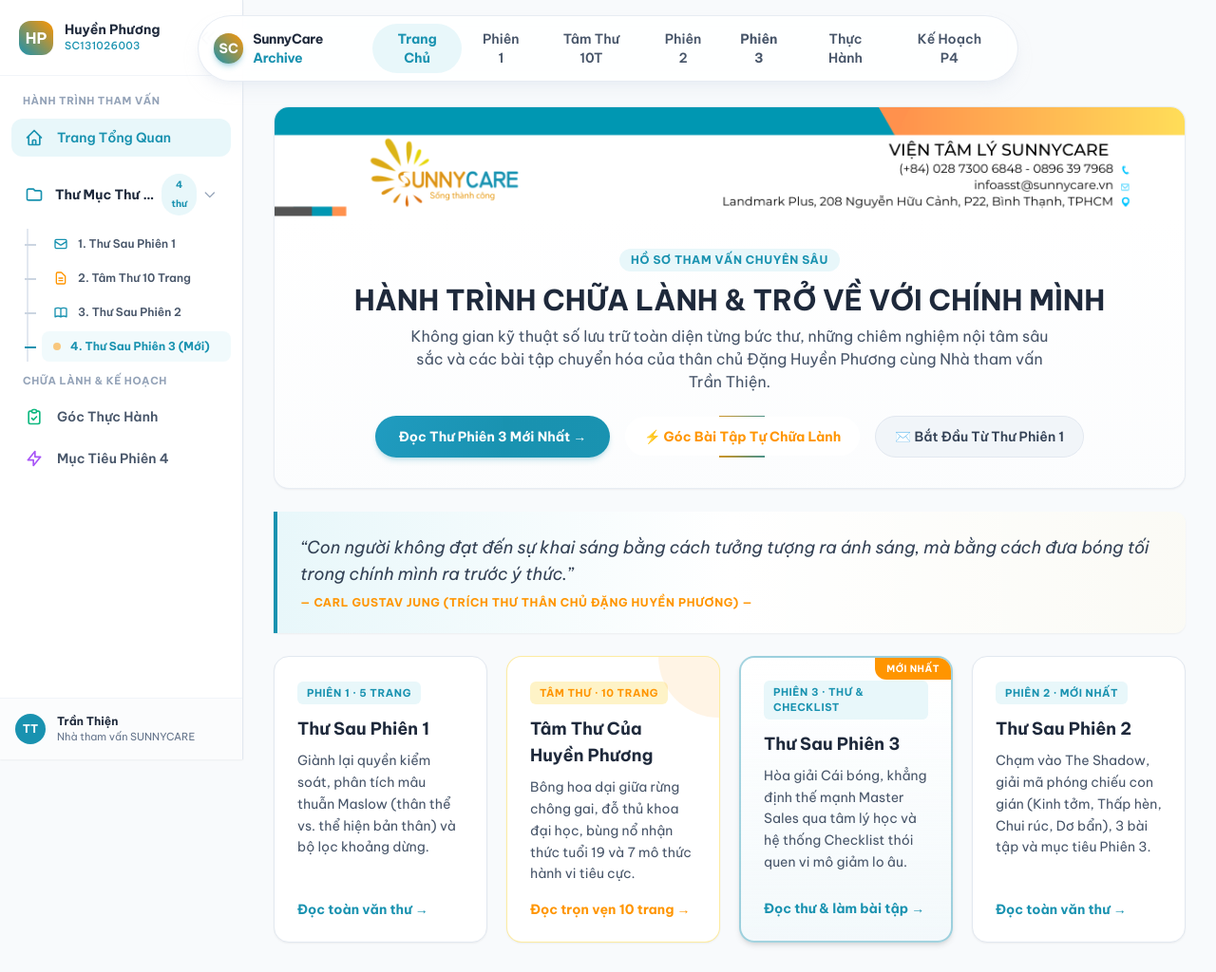
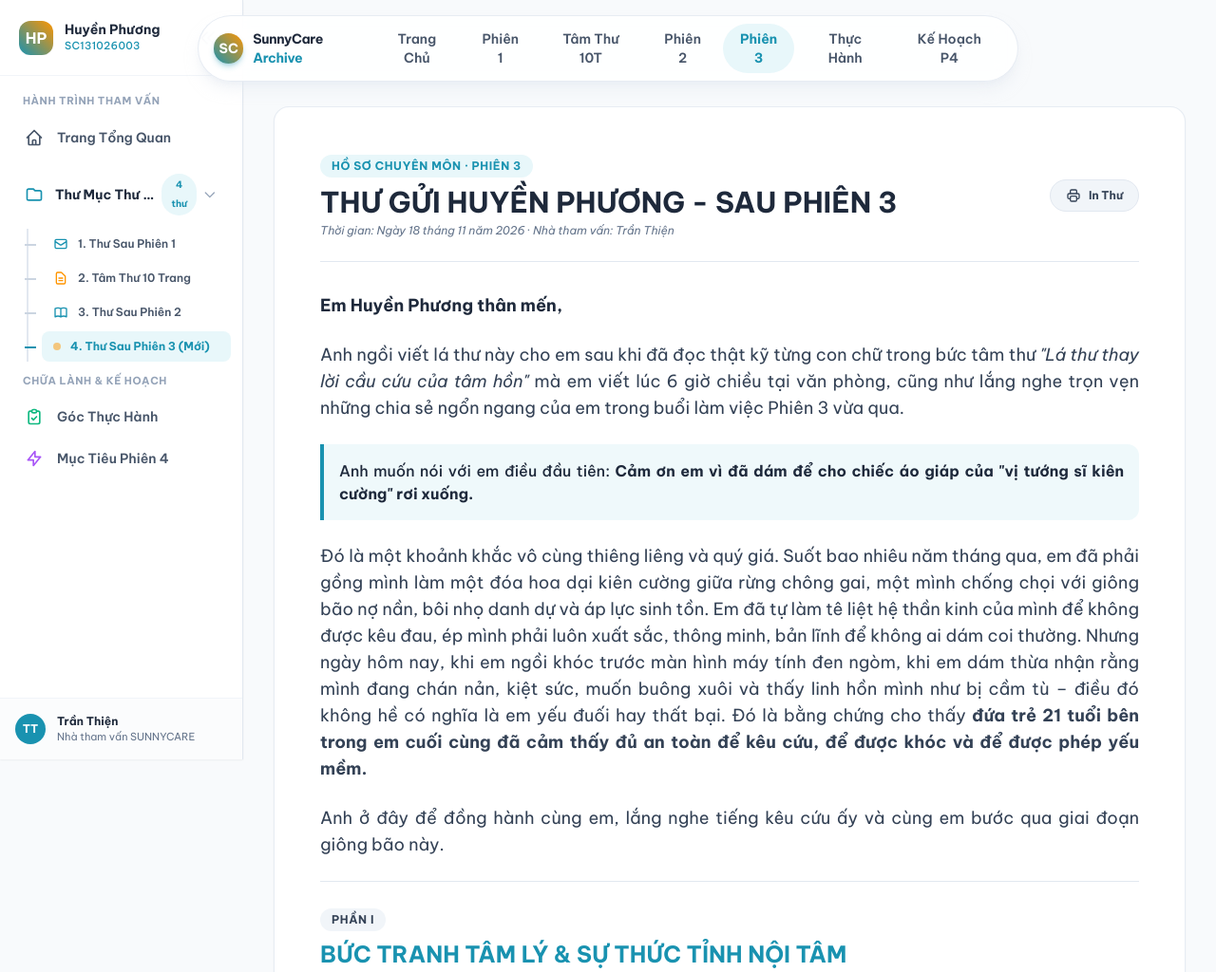
Before and after one commit to paultran190521-cmd/huyen-phuong, a plain HTML site: page index.html in a window 1280 px wide. Shown: the top 1024 px of the page at 95% size. Drawn offline with nearby package versions, Linux system fonts and the light colour scheme.

Commit message:
feat: Set Letter 3 as default active view on initial page load

```diff
--- a/index.html
+++ b/index.html
@@ -112,7 +112,7 @@
 
       <!-- Center Links (Floating Pill Tabs) -->
       <div class="flex items-center gap-1 sm:gap-1.5 text-xs sm:text-sm font-semibold">
-        <button onclick="switchTab('home')" class="nav-pill px-3 py-1.5 rounded-full transition-all text-[#1992b0] bg-sunny-light font-bold" data-target="home">
+        <button onclick="switchTab('home')" class="nav-pill px-3 py-1.5 rounded-full transition-all text-slate-600 hover:text-[#1992b0] hover:bg-slate-100" data-target="home">
           Trang Chủ
         </button>
         <button onclick="switchTab('letter1')" class="nav-pill px-3 py-1.5 rounded-full transition-all text-slate-600 hover:text-[#1992b0] hover:bg-slate-100" data-target="letter1">
@@ -124,7 +124,7 @@
         <button onclick="switchTab('letter2')" class="nav-pill px-3 py-1.5 rounded-full transition-all text-slate-600 hover:text-[#1992b0] hover:bg-slate-100" data-target="letter2">
           Phiên 2
         </button>
-        <button onclick="switchTab('letter3')" class="nav-pill px-3 py-1.5 rounded-full transition-all text-slate-600 hover:text-[#1992b0] hover:bg-slate-100 font-bold" data-target="letter3">
+        <button onclick="switchTab('letter3')" class="nav-pill px-3 py-1.5 rounded-full transition-all text-[#1992b0] bg-sunny-light font-bold" data-target="letter3">
           Phiên 3
         </button>
         <button onclick="switchTab('practice')" class="nav-pill px-3 py-1.5 rounded-full transition-all text-slate-600 hover:text-[#1992b0] hover:bg-slate-100 hidden md:inline-block" data-target="practice">
@@ -171,7 +171,7 @@
           </div>
 
           <!-- Trang Tổng Quan -->
-          <button onclick="switchTab('home')" class="sidebar-btn w-full flex items-center gap-3.5 px-3.5 py-2.5 rounded-xl text-sm font-semibold text-[#1992b0] bg-sunny-light transition-colors" data-target="home">
+          <button onclick="switchTab('home')" class="sidebar-btn w-full flex items-center gap-3.5 px-3.5 py-2.5 rounded-xl text-sm font-semibold text-slate-600 hover:text-[#1992b0] hover:bg-slate-50 transition-colors" data-target="home">
             <svg class="w-5 h-5 flex-shrink-0" fill="none" stroke="currentColor" viewBox="0 0 24 24"><path stroke-linecap="round" stroke-linejoin="round" stroke-width="2" d="M3 12l2-2m0 0l7-7 7 7M5 10v10a1 1 0 001 1h3m10-11l2 2m-2-2v10a1 1 0 01-1 1h-3m-6 0a1 1 0 001-1v-4a1 1 0 011-1h2a1 1 0 011 1v4a1 1 0 001 1m-6 0h6"/></svg>
             <span class="sidebar-text truncate">Trang Tổng Quan</span>
           </button>
@@ -229,7 +229,7 @@
               <!-- Nhánh 4: Thư Sau Phiên 3 (Mới) -->
               <div class="relative">
                 <span class="absolute -left-[18px] top-1/2 w-3 h-0.5 bg-[#1992b0]"></span>
-                <button onclick="switchTab('letter3')" class="sidebar-btn w-full flex items-center gap-2.5 px-3 py-2 rounded-lg text-xs font-bold text-[#1992b0] bg-sunny-light/60 hover:bg-sunny-light transition-colors" data-target="letter3">
+                <button onclick="switchTab('letter3')" class="sidebar-btn w-full flex items-center gap-2.5 px-3 py-2 rounded-lg text-xs font-bold text-[#1992b0] bg-sunny-light transition-colors" data-target="letter3">
                   <span class="w-2 h-2 rounded-full bg-[#ff9500] animate-pulse"></span>
                   <span class="sidebar-text truncate">4. Thư Sau Phiên 3 (Mới)</span>
                 </button>
@@ -278,7 +278,7 @@
       <!-- ======================================================== -->
       <!-- TAB 1: TRANG TỔNG QUAN (HOME) -->
       <!-- ======================================================== -->
-      <div id="home" class="tab-pane active space-y-6">
+      <div id="home" class="tab-pane space-y-6">
 
         <!-- Hero Header Banner -->
         <div class="bg-white rounded-2xl overflow-hidden border border-slate-200/80 shadow-sm no-print">
@@ -912,7 +912,7 @@
       <!-- ======================================================== -->
       <!-- TAB 7: THƯ GỬI HUYỀN PHƯƠNG - SAU PHIÊN 3 -->
       <!-- ======================================================== -->
-      <div id="letter3" class="tab-pane space-y-6">
+      <div id="letter3" class="tab-pane active space-y-6">
         <div class="bg-white rounded-2xl border border-slate-200/80 p-8 sm:p-12 shadow-sm letter-card">
 
           <!-- Header Banner Image & Title -->
@@ -1591,6 +1591,12 @@
     // Load checklist on load
     window.addEventListener('DOMContentLoaded', () => {
       loadP3Checklist();
+
+      // Auto-open Letter 3 by default on initial page load (or honor url hash if specified)
+      const initialTab = (window.location.hash && document.getElementById(window.location.hash.substring(1)))
+        ? window.location.hash.substring(1)
+        : 'letter3';
+      switchTab(initialTab);
       const saved = localStorage.getItem('hp_archive_checklist');
       if (saved) {
         try {
```
